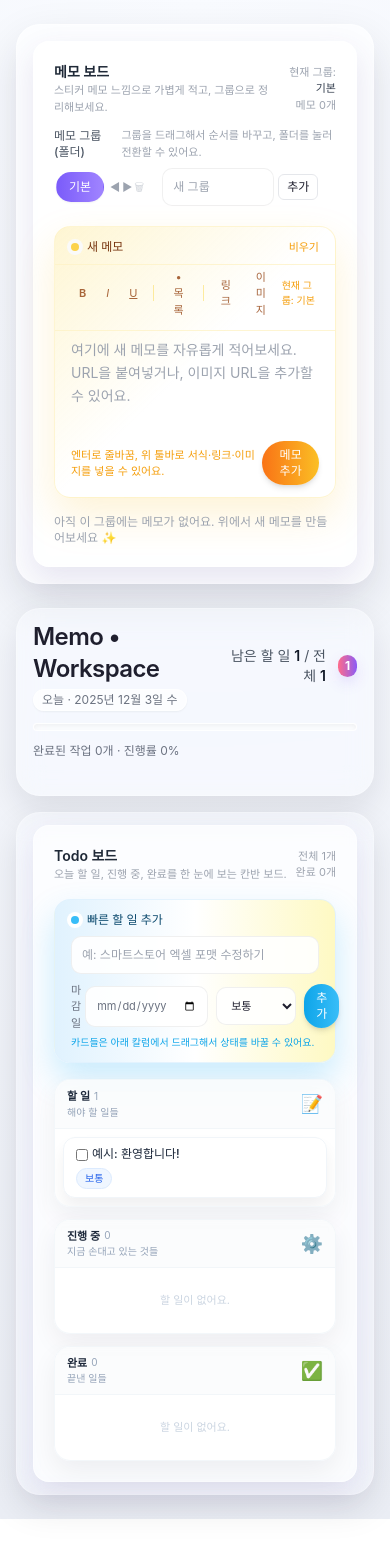
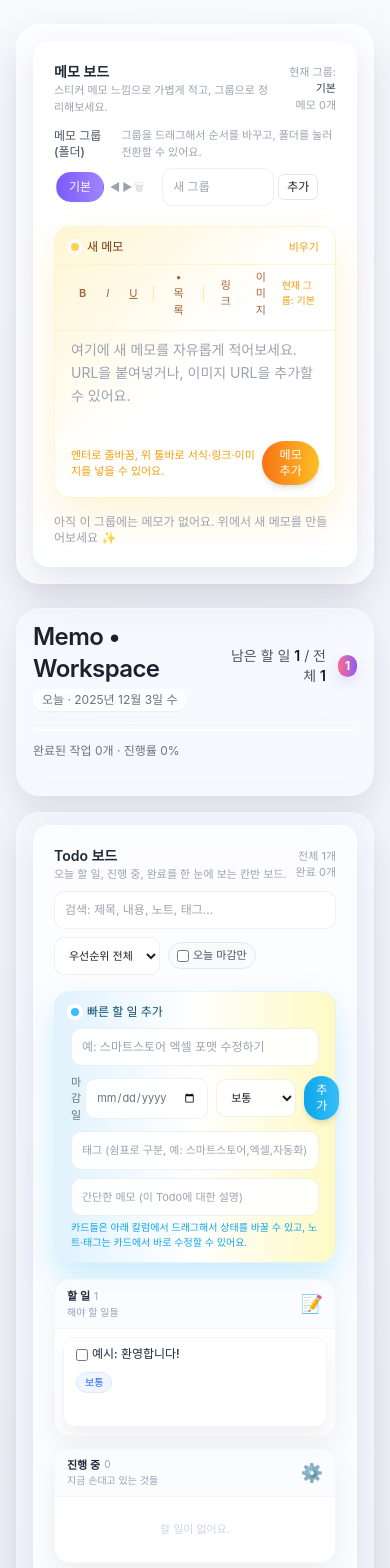
Before and after one commit to wskimkj/memo, a React (Vite) app: page / in a window 390 px wide. Shown: the top 1568 px of the page. Before the commit the page ends 1519 px from the top, so only its background shows below. Built offline with nearby package versions, Linux system fonts and the light colour scheme.

Commit message:
Update TodoBoard.jsx

```diff
--- a/src/components/TodoBoard.jsx
+++ b/src/components/TodoBoard.jsx
@@ -5,43 +5,112 @@ export default function TodoBoard({ todos, setTodos }) {
   const [quickTitle, setQuickTitle] = useState("");
   const [quickDue, setQuickDue] = useState("");
   const [quickPriority, setQuickPriority] = useState("normal");
+  const [quickTags, setQuickTags] = useState("");
+  const [quickNote, setQuickNote] = useState("");
+
   const [draggingId, setDraggingId] = useState(null);
   const [dragOverStatus, setDragOverStatus] = useState(null);
 
+  const [searchQuery, setSearchQuery] = useState("");
+  const [filterPriority, setFilterPriority] = useState("all");
+  const [todayOnly, setTodayOnly] = useState(false);
+
   const list = Array.isArray(todos) ? todos : [];
 
-  // 기존 데이터 호환:
-  // - title 없으면 text 사용
-  // - status 없으면 done ? "done" : "todo"
-  const normalized = list.map((t) => ({
+  // 기존 데이터 호환: title / status / tags / note 정리
+  const normalized = list.map((t) => {
+    const status = t.status || (t.done ? "done" : "todo");
+    const tags =
+      Array.isArray(t.tags)
+        ? t.tags
+        : typeof t.tags === "string"
+        ? t.tags
+            .split(",")
+            .map((x) => x.trim())
+            .filter(Boolean)
+        : [];
+    return {
       ...t,
       title: t.title || t.text || "",
-    status:
-      t.status || (t.done ? "done" : "todo"), // 옛날 done 필드 지원
-  }));
+      status,
+      tags,
+      note: t.note || "",
+    };
+  });
+
+  // 오늘 날짜 비교용 (dueDate == 오늘)
+  function isToday(dateStr) {
+    if (!dateStr) return false;
+    const d = new Date(dateStr);
+    if (Number.isNaN(d.getTime())) return false;
+    const now = new Date();
+    return (
+      d.getFullYear() === now.getFullYear() &&
+      d.getMonth() === now.getMonth() &&
+      d.getDate() === now.getDate()
+    );
+  }
+
+  // 검색/필터 적용
+  const filtered = normalized.filter((t) => {
+    // 우선순위 필터
+    if (
+      filterPriority !== "all" &&
+      (t.priority || "normal") !== filterPriority
+    ) {
+      return false;
+    }
+
+    // 오늘만 보기 필터
+    if (todayOnly && !isToday(t.dueDate)) {
+      return false;
+    }
+
+    // 검색어 필터
+    const q = searchQuery.trim().toLowerCase();
+    if (!q) return true;
+
+    const haystack = [
+      t.title || "",
+      t.text || "",
+      t.note || "",
+      ...(t.tags || []),
+    ]
+      .join(" ")
+      .toLowerCase();
+
+    return haystack.includes(q);
+  });
 
   const columns = {
     todo: {
       label: "할 일",
       description: "해야 할 일들",
-      items: normalized.filter((t) => t.status === "todo"),
+      items: filtered.filter((t) => t.status === "todo"),
     },
     doing: {
       label: "진행 중",
       description: "지금 손대고 있는 것들",
-      items: normalized.filter((t) => t.status === "doing"),
+      items: filtered.filter((t) => t.status === "doing"),
     },
     done: {
       label: "완료",
       description: "끝낸 일들",
-      items: normalized.filter((t) => t.status === "done"),
+      items: filtered.filter((t) => t.status === "done"),
     },
   };
 
   function addQuickTodo() {
     const title = quickTitle.trim();
     if (!title) return;
+
     const now = new Date().toISOString();
+    const tags =
+      quickTags
+        .split(",")
+        .map((x) => x.trim())
+        .filter(Boolean) || [];
+
     const newTodo = {
       id: Date.now().toString(),
       title,
@@ -51,14 +120,20 @@ export default function TodoBoard({ todos, setTodos }) {
       dueDate: quickDue || null,
       createdAt: now,
       done: false,
+      note: quickNote.trim() || "",
+      tags,
     };
+
     setTodos((prev) => {
       const base = Array.isArray(prev) ? prev : [];
       return [newTodo, ...base];
     });
+
     setQuickTitle("");
     setQuickDue("");
     setQuickPriority("normal");
+    setQuickTags("");
+    setQuickNote("");
   }
 
   function toggleDone(id) {
@@ -68,7 +143,8 @@ export default function TodoBoard({ todos, setTodos }) {
         if (t.id !== id) return t;
         const currentStatus =
           t.status || (t.done ? "done" : "todo");
-        const nextStatus = currentStatus === "done" ? "todo" : "done";
+        const nextStatus =
+          currentStatus === "done" ? "todo" : "done";
         return {
           ...t,
           status: nextStatus,
@@ -93,6 +169,50 @@ export default function TodoBoard({ todos, setTodos }) {
             newStatus === "done" ? new Date().toISOString() : null,
         };
       });
+    });
+  }
+
+  function updateNote(id) {
+    const current = normalized.find((t) => t.id === id);
+    const prevNote = current?.note || "";
+    const next = window.prompt(
+      "이 Todo의 상세 메모를 입력하세요:",
+      prevNote
+    );
+    if (next === null) return;
+
+    setTodos((prev) => {
+      const base = Array.isArray(prev) ? prev : [];
+      return base.map((t) =>
+        t.id === id ? { ...t, note: next } : t
+      );
+    });
+  }
+
+  function updateTags(id) {
+    const current = normalized.find((t) => t.id === id);
+    const prevTags =
+      current?.tags?.join(", ") ||
+      (typeof current?.tags === "string"
+        ? current.tags
+        : "");
+    const next = window.prompt(
+      "태그를 쉼표로 구분해서 입력하세요:",
+      prevTags
+    );
+    if (next === null) return;
+
+    const tags =
+      next
+        .split(",")
+        .map((x) => x.trim())
+        .filter(Boolean) || [];
+
+    setTodos((prev) => {
+      const base = Array.isArray(prev) ? prev : [];
+      return base.map((t) =>
+        t.id === id ? { ...t, tags } : t
+      );
     });
   }
 
@@ -159,8 +279,9 @@ export default function TodoBoard({ todos, setTodos }) {
 
   return (
     <section className="glass p-5 flex flex-col h-full">
-      {/* 헤더 */}
-      <div className="flex items-center justify-between mb-4">
+      {/* 헤더 + 검색/필터 */}
+      <div className="flex flex-col gap-2 mb-4">
+        <div className="flex items-center justify-between">
           <div>
             <h2 className="text-sm font-semibold text-gray-800">
               Todo 보드
@@ -174,9 +295,51 @@ export default function TodoBoard({ todos, setTodos }) {
             <div>
               완료{" "}
               {
-              normalized.filter((t) => t.status === "done").length
+                normalized.filter((t) => t.status === "done")
+                  .length
               }
               개
+            </div>
+          </div>
+        </div>
+
+        {/* 검색 + 필터 바 */}
+        <div className="flex flex-col md:flex-row md:items-center gap-2">
+          <div className="flex-1 flex items-center gap-2">
+            <input
+              className="flex-1 input text-xs px-3 py-2"
+              placeholder="검색: 제목, 내용, 노트, 태그…"
+              value={searchQuery}
+              onChange={(e) => setSearchQuery(e.target.value)}
+            />
+          </div>
+          <div className="flex items-center gap-2 text-[11px]">
+            <select
+              className="input text-[11px] px-2 py-1"
+              value={filterPriority}
+              onChange={(e) =>
+                setFilterPriority(e.target.value)
+              }
+            >
+              <option value="all">우선순위 전체</option>
+              <option value="high">🔥 높음만</option>
+              <option value="normal">보통만</option>
+              <option value="low">여유만</option>
+            </select>
+
+            <label className="inline-flex items-center gap-1 px-2 py-1 rounded-full bg-slate-50 border border-slate-200 cursor-pointer">
+              <input
+                type="checkbox"
+                className="w-3 h-3 accent-amber-500"
+                checked={todayOnly}
+                onChange={(e) =>
+                  setTodayOnly(e.target.checked)
+                }
+              />
+              <span className="text-[11px] text-slate-600">
+                오늘 마감만
+              </span>
+            </label>
           </div>
         </div>
       </div>
@@ -189,12 +352,15 @@ export default function TodoBoard({ todos, setTodos }) {
             빠른 할 일 추가
           </span>
         </div>
+        <div className="flex flex-col gap-2">
           <div className="flex flex-col md:flex-row md:items-center gap-2">
             <input
               className="flex-1 input text-xs px-3 py-2"
               placeholder="예: 스마트스토어 엑셀 포맷 수정하기"
               value={quickTitle}
-            onChange={(e) => setQuickTitle(e.target.value)}
+              onChange={(e) =>
+                setQuickTitle(e.target.value)
+              }
               onKeyDown={(e) => {
                 if (e.key === "Enter") addQuickTodo();
               }}
@@ -206,7 +372,9 @@ export default function TodoBoard({ todos, setTodos }) {
                   type="date"
                   className="input text-[11px] px-2 py-1"
                   value={quickDue}
-                onChange={(e) => setQuickDue(e.target.value)}
+                  onChange={(e) =>
+                    setQuickDue(e.target.value)
+                  }
                 />
               </div>
               <select
@@ -232,8 +400,29 @@ export default function TodoBoard({ todos, setTodos }) {
               </button>
             </div>
           </div>
+
+          <div className="flex flex-col md:flex-row gap-2">
+            <input
+              className="flex-1 input text-[11px] px-3 py-1.5"
+              placeholder="태그 (쉼표로 구분, 예: 스마트스토어,엑셀,자동화)"
+              value={quickTags}
+              onChange={(e) =>
+                setQuickTags(e.target.value)
+              }
+            />
+            <input
+              className="flex-[2] input text-[11px] px-3 py-1.5"
+              placeholder="간단한 메모 (이 Todo에 대한 설명)"
+              value={quickNote}
+              onChange={(e) =>
+                setQuickNote(e.target.value)
+              }
+            />
+          </div>
+        </div>
         <p className="mt-1 text-[10px] text-sky-500">
-          카드들은 아래 칼럼에서 드래그해서 상태를 바꿀 수 있어요.
+          카드들은 아래 칼럼에서 드래그해서 상태를 바꿀 수 있고,
+          노트·태그는 카드에서 바로 수정할 수 있어요.
         </p>
       </div>
 
@@ -302,6 +491,7 @@ export default function TodoBoard({ todos, setTodos }) {
                         handleCardDragStart(t.id)
                       }
                     >
+                      {/* 제목 + 체크박스 */}
                       <div className="flex items-start justify-between gap-2">
                         <div className="flex-1">
                           <div className="flex items-center gap-1 mb-0.5">
@@ -327,14 +517,15 @@ export default function TodoBoard({ todos, setTodos }) {
                             </p>
                           </div>
                           {t.note && (
-                            <p className="text-[11px] text-slate-400 mt-0.5">
+                            <p className="text-[11px] text-slate-400 mt-0.5 line-clamp-2">
                               {t.note}
                             </p>
                           )}
                         </div>
                       </div>
 
-                      <div className="mt-1 flex items-center justify-between gap-2">
+                      {/* 태그/메타 */}
+                      <div className="mt-2 flex flex-col gap-1">
                         <div className="flex flex-wrap items-center gap-1">
                           {getPriorityBadge(
                             t.priority || "normal"
@@ -343,11 +534,40 @@ export default function TodoBoard({ todos, setTodos }) {
                             <span className="px-2 py-0.5 rounded-full text-[10px] bg-amber-50 text-amber-600 border border-amber-100">
                               마감:{" "}
                               {formatDateLabel(t.dueDate)}
+                              {isToday(t.dueDate) && " · 오늘"}
                             </span>
                           )}
+                          {(t.tags || []).map((tag) => (
+                            <span
+                              key={tag}
+                              className="px-1.5 py-0.5 rounded-full text-[10px] bg-slate-50 text-slate-500 border border-slate-100"
+                            >
+                              #{tag}
+                            </span>
+                          ))}
                         </div>
 
-                        {/* 상태 변경 작은 버튼 */}
+                        {/* 노트/태그 수정 + 상태 버튼 */}
+                        <div className="flex items-center justify-between gap-2">
+                          <div className="flex items-center gap-1 opacity-0 group-hover:opacity-100 transition-opacity">
+                            <button
+                              className="px-2 py-0.5 rounded-full text-[10px] border border-slate-200 text-slate-500 hover:bg-slate-50"
+                              onClick={() =>
+                                updateNote(t.id)
+                              }
+                            >
+                              📝 메모
+                            </button>
+                            <button
+                              className="px-2 py-0.5 rounded-full text-[10px] border border-slate-200 text-slate-500 hover:bg-slate-50"
+                              onClick={() =>
+                                updateTags(t.id)
+                              }
+                            >
+                              # 태그
+                            </button>
+                          </div>
+
                           <div className="flex items-center gap-1 opacity-0 group-hover:opacity-100 transition-opacity">
                             {statusKey !== "todo" && (
                               <button
@@ -381,6 +601,7 @@ export default function TodoBoard({ todos, setTodos }) {
                             )}
                           </div>
                         </div>
+                      </div>
                     </motion.div>
                   ))
                 )}
```
Lines whose indentation alone changed are shown as unchanged.
